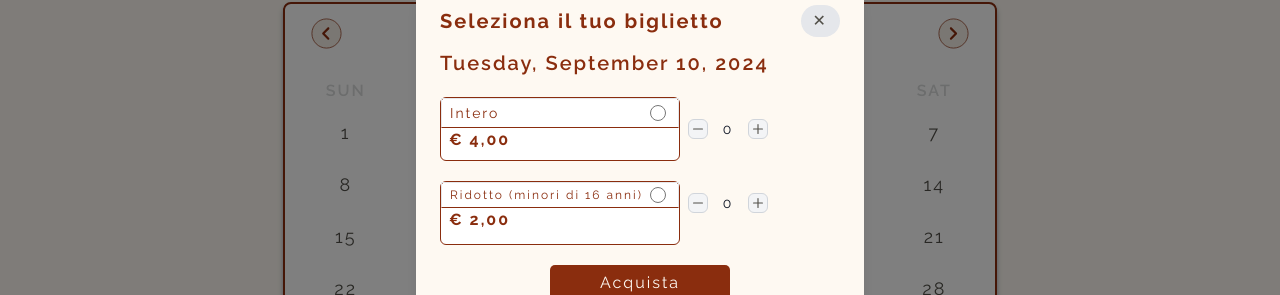
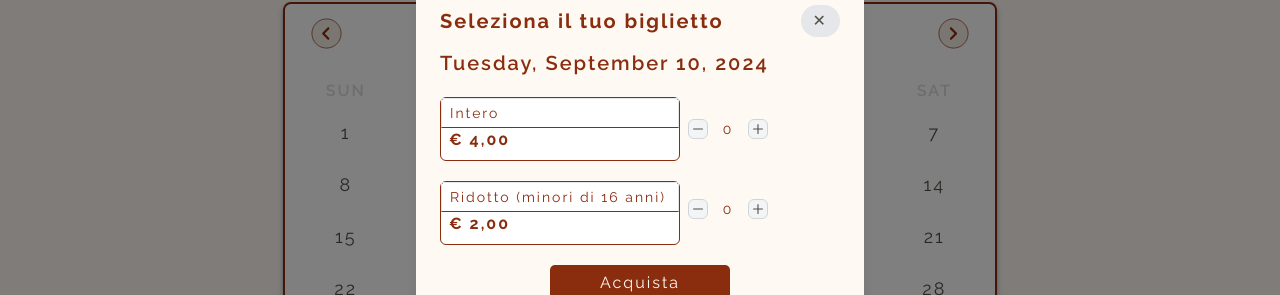
Before and after one commit to Lorenzolivacode/heraclea-final-project-cb10-team-c, a Next.js app: page /Acquista/Calendar in a window 1280 px wide. Both pictures are taken after a click on the element "10". Shown: the part 247-542 px from the top of the page. Built offline with nearby package versions, Linux system fonts and the light colour scheme.

Commit message:
fix style modal calendar

```diff
--- a/app/(routes)/Acquista/Calendar/page.tsx
+++ b/app/(routes)/Acquista/Calendar/page.tsx
@@ -143,19 +143,6 @@ const Calendar: React.FC = () => {
                 <div className="w-60 h-16 bg-white border border-sienna rounded-md">
                   <div className="border border-b-sienna ps-2 p-1 flex flex-row justify-between">
                     <span className="text-sienna text-sm">Intero</span>
-                    <div className="flex items-center">
-                      <input
-                        id="default-radio-1"
-                        type="radio"
-                        value=""
-                        name="default-radio"
-                        className="w-4 h-4 bg-gray-100 border-gray-300"
-                      />
-                      <label
-                        htmlFor="default-radio-1"
-                        className="ms-2 text-sm font-medium text-grayStone dark:text-gray-300"
-                      ></label>
-                    </div>
                   </div>
                   <div className="text-sienna ps-2 font-bold">€ 4,00</div>
                 </div>
@@ -168,26 +155,13 @@ const Calendar: React.FC = () => {
               <div className="flex flex-row">
                 <div className="w-60 h-16 mt-5 bg-white border border-sienna rounded-md">
                   <div className="border border-b-sienna ps-2 p-1 flex flex-row justify-between">
-                    <span className="text-sienna text-xs">
+                    <span className="text-sienna text-sm">
                       Ridotto (minori di 16 anni)
                     </span>
-                    <div className="flex items-center">
-                      <input
-                        id="default-radio-1"
-                        type="radio"
-                        value=""
-                        name="default-radio"
-                        className="w-4 h-4 bg-gray-100 border-gray-300"
-                      />
-                      <label
-                        htmlFor="default-radio-1"
-                        className="ms-2 text-sm font-medium text-grayStone dark:text-gray-300"
-                      ></label>
-                    </div>
                   </div>
                   <div className="text-sienna ps-2 font-bold">€ 2,00</div>
                 </div>
-                <div className="flex justify-center items-center ms-2">
+                <div className="flex justify-center items-center ms-2 mt-3">
                   <Counter />
                 </div>
               </div>
--- a/app/components/Atom/Counter/Counter.tsx
+++ b/app/components/Atom/Counter/Counter.tsx
@@ -9,7 +9,7 @@ const Counter: React.FC = () => {
 
   return (
     <>
-      <form className="max-w-xs mx-auto">
+      <form className="max-w-xs mx-auto ">
         <div className="relative flex items-center">
           <button
             type="button"
@@ -18,7 +18,7 @@ const Counter: React.FC = () => {
             className="flex-shrink-0 bg-gray-100 dark:bg-gray-700 dark:hover:bg-gray-600 dark:border-gray-600 hover:bg-gray-200 inline-flex items-center justify-center border border-gray-300 rounded-md h-5 w-5 focus:ring-gray-100 dark:focus:ring-gray-700 focus:ring-2 focus:outline-none"
           >
             <svg
-              className="w-2.5 h-2.5 text-gray-900 dark:text-white"
+              className="w-2.5 h-2.5 text-sienna dark:text-white"
               aria-hidden="true"
               xmlns="http://www.w3.org/2000/svg"
               fill="none"
@@ -36,7 +36,7 @@ const Counter: React.FC = () => {
           <input
             type="text"
             id="counter-input"
-            className="flex-shrink-0 text-gray-900 dark:text-white border-0 bg-transparent text-sm font-normal focus:outline-none focus:ring-0 max-w-[2.5rem] text-center"
+            className="flex-shrink-0 text-sienna dark:text-white border-0 bg-transparent text-sm font-normal focus:outline-none focus:ring-0 max-w-[2.5rem] text-center"
             value={count}
             readOnly
           />
@@ -47,7 +47,7 @@ const Counter: React.FC = () => {
             className="flex-shrink-0 bg-gray-100 dark:bg-gray-700 dark:hover:bg-gray-600 dark:border-gray-600 hover:bg-gray-200 inline-flex items-center justify-center border border-gray-300 rounded-md h-5 w-5 focus:ring-gray-100 dark:focus:ring-gray-700 focus:ring-2 focus:outline-none"
           >
             <svg
-              className="w-2.5 h-2.5 text-gray-900 dark:text-white"
+              className="w-2.5 h-2.5 text-sienna dark:text-white"
               aria-hidden="true"
               xmlns="http://www.w3.org/2000/svg"
               fill="none"
```
